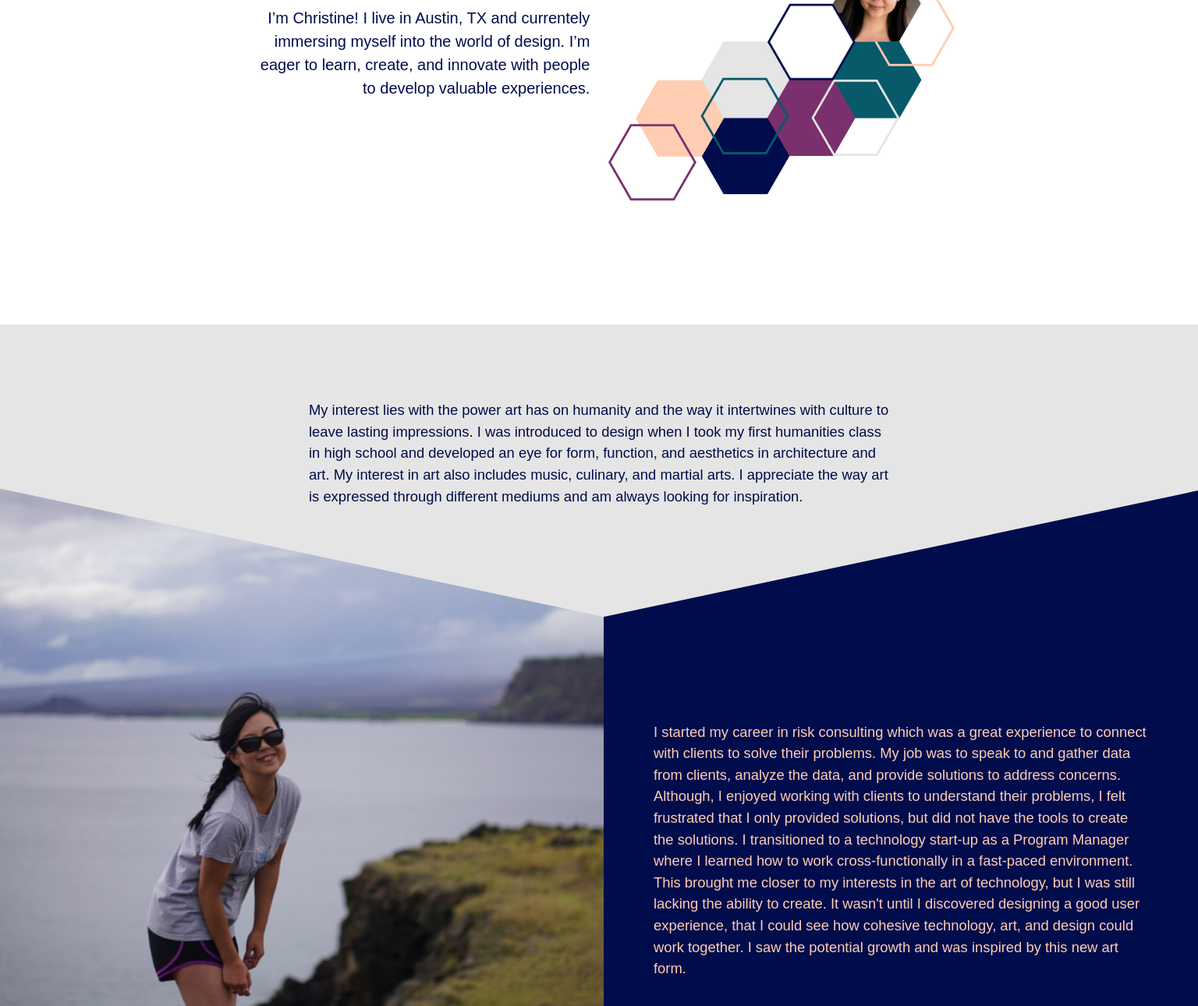
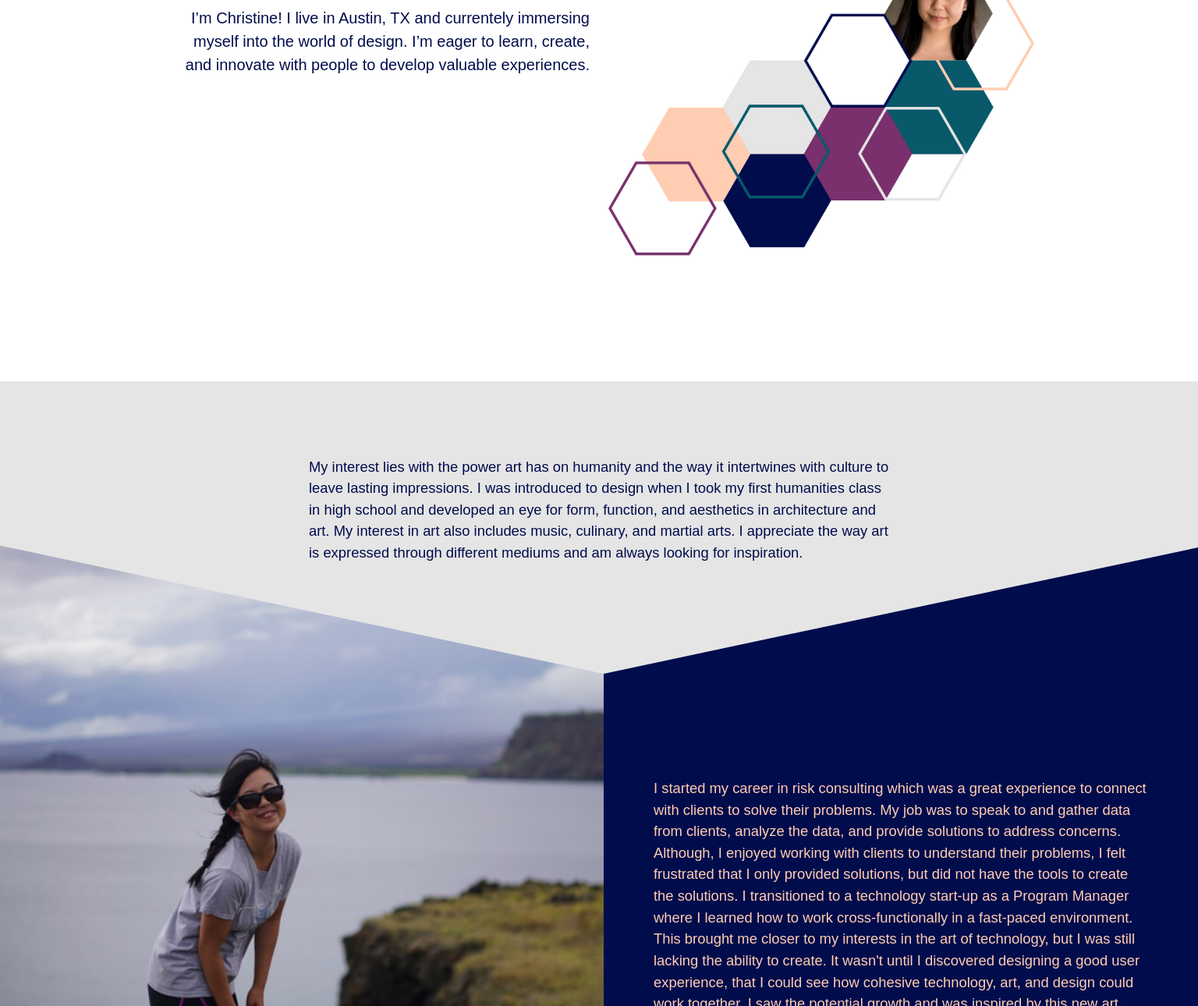
Before and after one commit to christinec589/portfolio-site, a website: page about.html in a window 1536 px wide. Shown: the part 356-1646 px from the top of the page at 78% size. Drawn offline with nearby package versions, Linux system fonts and the light colour scheme; some packages are replaced by stand-ins of ours.

Commit message:
edit site

```diff
--- a/scss/settings.scss
+++ b/scss/settings.scss
@@ -50,7 +50,7 @@ body {
 
 .container {
     @media screen and (min-width: 1472px) {
-        max-width: 1100px;
+        max-width: px;
         width: 100%;
     }
 }
@@ -1030,6 +1030,8 @@ figure img {
 .section.about {
     position: relative;
     background-color: #E5E5E5;
+    max-width: 2075px;
+    margin: 0 auto;
 
 }
 
```
Also changed, not shown: css/main.css, 1 other file.
